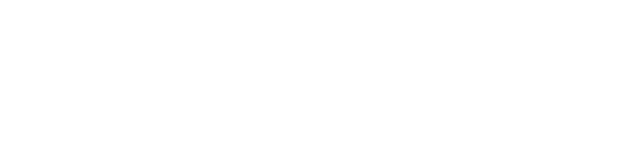
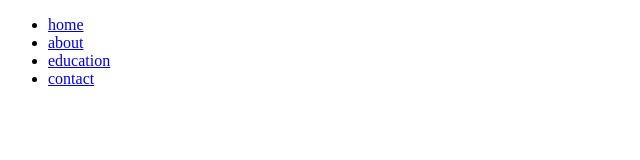
Before and after one commit to siful786/siful786.github.io, a plain HTML site: page index.html in a window 1280 px wide. Shown: the whole page, without its empty margins (0-640 px from the left). Drawn offline with Linux system fonts and the light colour scheme.

Commit message:
Update index.html

```diff
--- a/index.html
+++ b/index.html
@@ -1 +1,19 @@
-<doctype.html>
+<!Doctype html>
+<html>
+<head>
+<title>SIFUL ISLAM</title>
+<link rel="stylesheet" type="text/css" href="css/style.css">
+</head>
+<body>
+   <header>
+      <div class="main">
+	    <ul>
+	         <li><a href="#">home</a></li>
+	         <li><a href="#">about</a></li>
+	         <li><a href="#">education</a></li>
+	         <li><a href="#">contact</a></li>
+        </ul>
+      </div>
+    </header>
+</body>
+</html>
```
